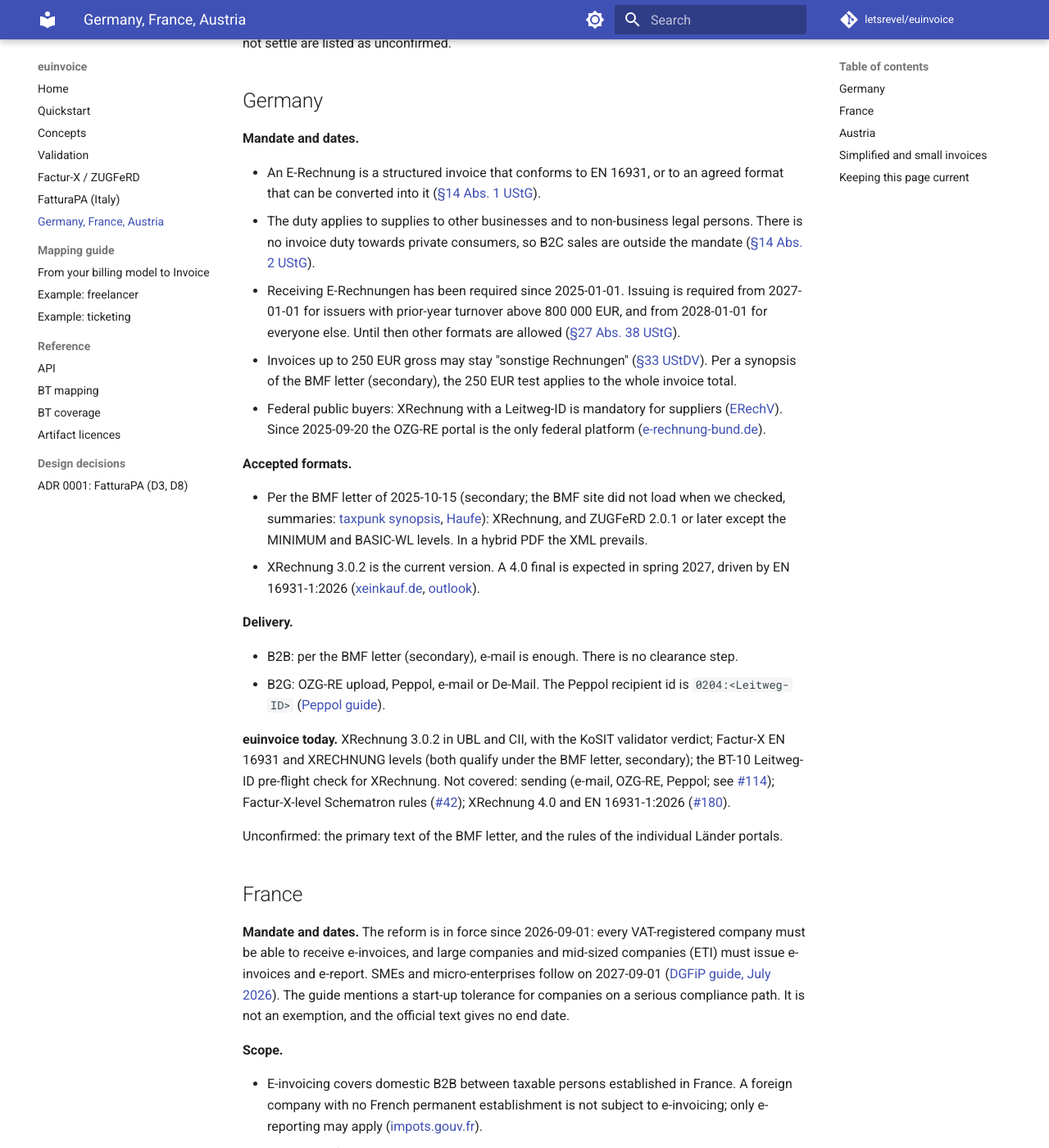
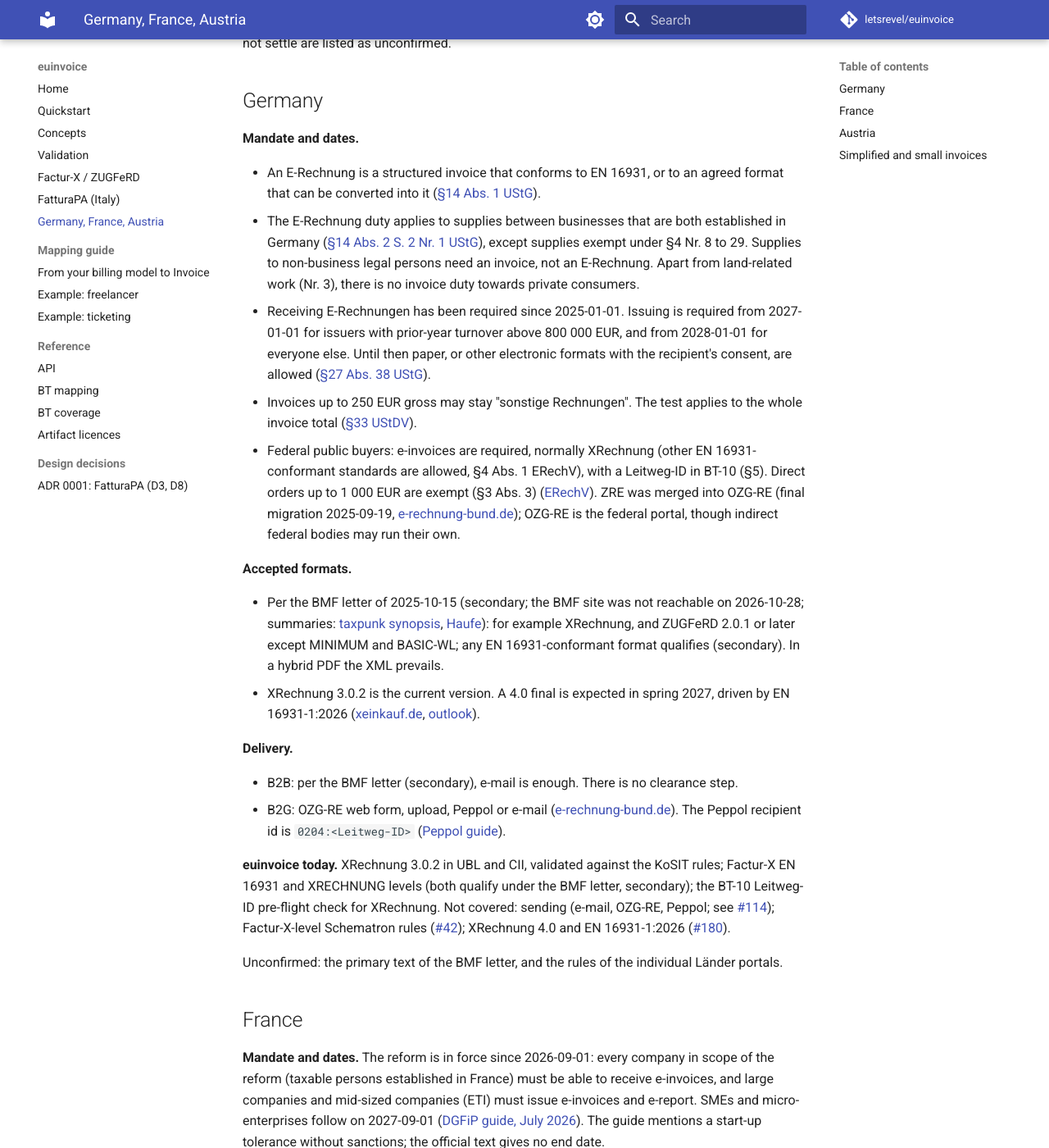
Before and after one commit to letsrevel/euinvoice, an MkDocs documentation site: the page built from docs/countries.md, in a window 1280 px wide and 1400 px high, scrolled down 284 px. Shown: the whole window at 82% size. Built offline with MkDocs 1.6.1 and Material for MkDocs 9.7.7, drawn with Linux system fonts in a browser that asks for light colours; comment, search, counter and statistics services are not loaded; some of the changed text lies outside the part shown.

Commit message:
docs: address review of the countries page
Co-Authored-By: Claude Opus 5.5 <noreply@anthropic.com>

```diff
--- a/docs/countries.md
+++ b/docs/countries.md
@@ -14,25 +14,28 @@ unconfirmed.
 
 - An E-Rechnung is a structured invoice that conforms to EN 16931, or to an agreed format that can be converted
   into it ([§14 Abs. 1 UStG](https://www.gesetze-im-internet.de/ustg_1980/__14.html)).
-- The duty applies to supplies to other businesses and to non-business legal persons. There is no invoice duty
-  towards private consumers, so B2C sales are outside the mandate
-  ([§14 Abs. 2 UStG](https://www.gesetze-im-internet.de/ustg_1980/__14.html)).
+- The E-Rechnung duty applies to supplies between businesses that are both established in Germany
+  ([§14 Abs. 2 S. 2 Nr. 1 UStG](https://www.gesetze-im-internet.de/ustg_1980/__14.html)), except supplies exempt
+  under §4 Nr. 8 to 29. Supplies to non-business legal persons need an invoice, not an E-Rechnung. Apart from
+  land-related work (Nr. 3), there is no invoice duty towards private consumers.
 - Receiving E-Rechnungen has been required since 2025-01-01. Issuing is required from 2027-01-01 for issuers with
-  prior-year turnover above 800 000 EUR, and from 2028-01-01 for everyone else. Until then other formats are
-  allowed ([§27 Abs. 38 UStG](https://www.gesetze-im-internet.de/ustg_1980/__27.html)).
-- Invoices up to 250 EUR gross may stay "sonstige Rechnungen"
-  ([§33 UStDV](https://www.gesetze-im-internet.de/ustdv_1980/__33.html)). Per a synopsis of the BMF letter
-  (secondary), the 250 EUR test applies to the whole invoice total.
-- Federal public buyers: XRechnung with a Leitweg-ID is mandatory for suppliers
-  ([ERechV](https://www.gesetze-im-internet.de/erechv/ERechV.pdf)). Since 2025-09-20 the OZG-RE portal is the
-  only federal platform ([e-rechnung-bund.de](https://e-rechnung-bund.de/en/e-invoicing-for-invoice-issuers)).
+  prior-year turnover above 800 000 EUR, and from 2028-01-01 for everyone else. Until then paper, or other
+  electronic formats with the recipient's consent, are allowed ([§27 Abs. 38 UStG](https://www.gesetze-im-internet.de/ustg_1980/__27.html)).
+- Invoices up to 250 EUR gross may stay "sonstige Rechnungen". The test applies to the whole invoice total
+  ([§33 UStDV](https://www.gesetze-im-internet.de/ustdv_1980/__33.html)).
+- Federal public buyers: e-invoices are required, normally XRechnung (other EN 16931-conformant standards are
+  allowed, §4 Abs. 1 ERechV), with a Leitweg-ID in BT-10 (§5). Direct orders up to 1 000 EUR are exempt (§3 Abs. 3)
+  ([ERechV](https://www.gesetze-im-internet.de/erechv/ERechV.pdf)). ZRE was merged into OZG-RE (final migration
+  2025-09-19, [e-rechnung-bund.de](https://e-rechnung-bund.de/en/platform-consolidation/)); OZG-RE is the federal
+  portal, though indirect federal bodies may run their own.
 
 **Accepted formats.**
 
-- Per the BMF letter of 2025-10-15 (secondary; the BMF site did not load when we checked, summaries:
+- Per the BMF letter of 2025-10-15 (secondary; the BMF site was not reachable on 2026-10-28; summaries:
   [taxpunk synopsis](https://taxpunk.de/media/e-rechnung-synopse-bmf-schreiben.pdf),
   [Haufe](https://www.haufe.de/steuern/finanzverwaltung/weiteres-bmf-schreiben-zur-e-rechnung_164_655070.html)):
-  XRechnung, and ZUGFeRD 2.0.1 or later except the MINIMUM and BASIC-WL levels. In a hybrid PDF the XML prevails.
+  for example XRechnung, and ZUGFeRD 2.0.1 or later except MINIMUM and BASIC-WL; any EN 16931-conformant format
+  qualifies (secondary). In a hybrid PDF the XML prevails.
 - XRechnung 3.0.2 is the current version. A 4.0 final is expected in spring 2027, driven by EN 16931-1:2026
   ([xeinkauf.de](https://xeinkauf.de/xrechnung/versionen-und-bundles/),
   [outlook](https://xeinkauf.de/aktuelles/xse/en-16931-aktueller-stand-und-ausblick-auf-die-einfuehrung-der-xrechnung-4-0/)).
@@ -40,10 +43,11 @@ unconfirmed.
 **Delivery.**
 
 - B2B: per the BMF letter (secondary), e-mail is enough. There is no clearance step.
-- B2G: OZG-RE upload, Peppol, e-mail or De-Mail. The Peppol recipient id is `0204:<Leitweg-ID>`
-  ([Peppol guide](https://e-rechnung-bund.de/fileadmin/pdf/Leitfaden-Uebertragungskanal-Peppol_092025.pdf)).
+- B2G: OZG-RE web form, upload, Peppol or e-mail
+  ([e-rechnung-bund.de](https://e-rechnung-bund.de/en/e-invoicing-for-invoice-issuers)). The Peppol recipient id
+  is `0204:<Leitweg-ID>` ([Peppol guide](https://e-rechnung-bund.de/fileadmin/pdf/Leitfaden-Uebertragungskanal-Peppol_092025.pdf)).
 
-**euinvoice today.** XRechnung 3.0.2 in UBL and CII, with the KoSIT validator verdict; Factur-X EN 16931 and
+**euinvoice today.** XRechnung 3.0.2 in UBL and CII, validated against the KoSIT rules; Factur-X EN 16931 and
 XRECHNUNG levels (both qualify under the BMF letter, secondary); the BT-10 Leitweg-ID pre-flight check for
 XRechnung. Not covered: sending (e-mail, OZG-RE, Peppol; see [#114](https://github.com/letsrevel/euinvoice/issues/114));
 Factur-X-level Schematron rules ([#42](https://github.com/letsrevel/euinvoice/issues/42)); XRechnung 4.0 and
@@ -53,12 +57,11 @@ Unconfirmed: the primary text of the BMF letter, and the rules of the individual
 
 ## France
 
-**Mandate and dates.** The reform is in force since 2026-09-01: every VAT-registered company must be able to
-receive e-invoices, and large companies and mid-sized companies (ETI) must issue e-invoices and e-report. SMEs and
-micro-enterprises follow on 2027-09-01
+**Mandate and dates.** The reform is in force since 2026-09-01: every company in scope of the reform (taxable
+persons established in France) must be able to receive e-invoices, and large companies and mid-sized companies
+(ETI) must issue e-invoices and e-report. SMEs and micro-enterprises follow on 2027-09-01
 ([DGFiP guide, July 2026](https://www.impots.gouv.fr/sites/default/files/media/1_metier/2_professionnel/EV/2_gestion/290_facturation_electronique/guide_pratique_facturation_electronique.pdf)).
-The guide mentions a start-up tolerance for companies on a serious compliance path. It is not an exemption, and
-the official text gives no end date.
+The guide mentions a start-up tolerance without sanctions; the official text gives no end date.
 
 **Scope.**
 
@@ -72,17 +75,20 @@ the official text gives no end date.
   stays the supplier's and goes through the platform under the supplier's SIREN (secondary:
   [guide-plateforme-agreee.fr](https://guide-plateforme-agreee.fr/mandat-de-facturation-facturation-electronique/)).
 
-**Accepted formats.** UBL 2.1, CII and Factur-X, with the profiles defined by AFNOR XP Z12-012, the platform APIs
-by XP Z12-013 and use cases by XP Z12-014
+**Accepted formats.** Factur-X, UBL (EN 16931 France CIUS) and UN/CEFACT CII (EN 16931 France CIUS)
+([peppol.org](https://peppol.org/learn-more/country-profiles/france/)). The profiles are defined by AFNOR
+XP Z12-012, the platform APIs by XP Z12-013 and use cases by XP Z12-014
 ([AIFE](https://aife.economie.gouv.fr/nos-applications/facturation-electronique-b2b/)). The current external
 specifications are v3.2 of 2026-04-30
-([impots.gouv.fr](https://www.impots.gouv.fr/specifications-externes-b2b)). French business rules (BR-FR) apply
-on top of EN 16931.
+([impots.gouv.fr](https://www.impots.gouv.fr/specifications-externes-b2b)). The French business rules (BR-FR) come
+on top of EN 16931 ([France_RFE](https://github.com/fnfempe/France_RFE), [#178](https://github.com/letsrevel/euinvoice/issues/178)).
 
-**Delivery.** Issuing goes through a Plateforme Agréée (PA); the official list is on
+**Delivery.** Issuing goes through a Plateforme Agréée (PA); the list is linked from
 [impots.gouv.fr](https://www.impots.gouv.fr/facturation-electronique-et-plateformes-agreees). The public portal
-(PPF) is the directory and concentrator only. DGFiP has been the French Peppol Authority since 2025-07-08, and
-Peppol links the platforms ([peppol.org](https://peppol.org/learn-more/country-profiles/france/)).
+(PPF) is the directory and concentrator
+([AIFE](https://aife.economie.gouv.fr/nos-applications/facturation-electronique-b2b/)). DGFiP has been the French
+Peppol Authority since 2025-07-08, and Peppol can carry B2B flows between platforms
+([peppol.org](https://peppol.org/learn-more/country-profiles/france/)).
 
 **euinvoice today.** UBL, CII and Factur-X output under EN 16931, and a Peppol profile that already accepts the
 two French process ids in BT-23. Not covered:
@@ -92,7 +98,8 @@ two French process ids in BT-23. Not covered:
   [#178](https://github.com/letsrevel/euinvoice/issues/178);
 - the Factur-X Schematron, which the French rule set pin also delivers:
   [#42](https://github.com/letsrevel/euinvoice/issues/42);
-- French CII: which CII version the French base uses is undecided, see
+- French CII: it is not
+  yet confirmed here: which CII version (D16B or D22B) XP Z12-012 requires, see
   [#179](https://github.com/letsrevel/euinvoice/issues/179). Our CII writer is D16B;
 - e-reporting, lifecycle statuses and the platform API client. These are outside the library.
 
@@ -101,7 +108,8 @@ invoice mentions, the penalty amounts, and per-platform adoption of the XP Z12-0
 
 ## Austria
 
-**Mandate and dates.** Structured e-invoices to federal bodies have been required since 2014-01-01
+**Mandate and dates.** Electronic invoices (IKTKonG §5 Abs. 1) to federal bodies, in the structured formats of the
+e-rechnung.gv.at [guide](https://www.erechnung.gv.at/go/leitfaden), have been required since 2014-01-01
 ([IKTKonG §5](https://www.ris.bka.gv.at/eli/bgbl/i/2012/35/P5/NOR40211767),
 [e-rechnung.gv.at guide](https://www.erechnung.gv.at/go/leitfaden)). No B2B or B2C mandate and no date were
 found. Under [§11 Abs. 2 UStG](https://www.ris.bka.gv.at/NormDokument.wxe?Abfrage=Bundesnormen&Gesetzesnummer=10004873&Paragraf=11),
@@ -110,29 +118,26 @@ an electronic invoice needs the recipient's consent. Invoices up to 400 EUR gros
 
 **Accepted formats.** The federal portal accepts ebInterface 4.3, 5.0, 6.0, 6.1 and UBL 2.1. The Peppol route
 takes UBL only ([e-rechnung.gv.at](https://www.erechnung.gv.at/erb/tec_formats)). Federal invoices must carry
-fields such as the supplier number and an order reference
-([guide](https://www.erechnung.gv.at/go/leitfaden)).
+an order reference and a supplier number. In UBL these are BT-13 (`/Invoice/OrderReference/ID`) and BT-29
+(`/Invoice/AccountingSupplierParty/Party/PartyIdentification[1]/ID`)
+([e-rechnung.gv.at](https://www.erechnung.gv.at/erb/de_AT/tec_formats_ubl)).
 
 **Delivery.** Portal form, upload, web service, or Peppol. E-mailed PDFs are not e-invoices for the federal
 government. Over Peppol all federal recipients share the id `9915:b`, and the invoice is routed by the order
 reference, BT-13 ([e-rechnung.gv.at](https://www.erechnung.gv.at/erb/de_AT/tec_delivery_peppol)).
 
 **euinvoice today.** UBL 2.1 under the Peppol BIS Billing 3.0 profile covers the Peppol route. BT-13 and the other
-terms are plain EN 16931 fields. Not covered: ebInterface. The maintainer decided on 2026-10-28 not to plan it,
-because the federal portal accepts UBL (tracker
-[#182](https://github.com/letsrevel/euinvoice/issues/182)); it would be revisited on demand. Sending is outside
+terms are plain EN 16931 fields. Not covered: ebInterface. It is not planned, because the federal portal accepts UBL 2.1; it would be revisited on
+demand ([#182](https://github.com/letsrevel/euinvoice/issues/182)). Sending is outside
 the library ([#114](https://github.com/letsrevel/euinvoice/issues/114)).
 
-Unconfirmed: which BTs carry the supplier number and the order position for the federal service, and whether the
-government plans a B2B mandate.
+Unconfirmed: which BT carries the order position for the federal service, and whether the government plans a B2B
+mandate.
 
 ## Simplified and small invoices
 
 EN 16931 has no simplified profile. The German 250 EUR and Austrian 400 EUR thresholds, and any French rule for
-low-value consumer receipts, are the caller's concern: decide whether to issue a full invoice or a simpler
-document, and render it yourself.
+low-value consumer receipts, are the caller's concern. euinvoice always writes full EN 16931 invoices; whether a
+simplified document is allowed is outside the library.
 
-## Keeping this page current
-
-The tracker for this work is [#182](https://github.com/letsrevel/euinvoice/issues/182). The EN 16931-1:2026 change
-is watched in [#180](https://github.com/letsrevel/euinvoice/issues/180).
+Sources were last checked on the date at the top; open an issue if something has changed.
```
Also changed, not shown: CHANGELOG.md (+3 -2 lines), README.md (+3 -2 lines), docs/mapping/ticketing.md (+2 -2 lines).
